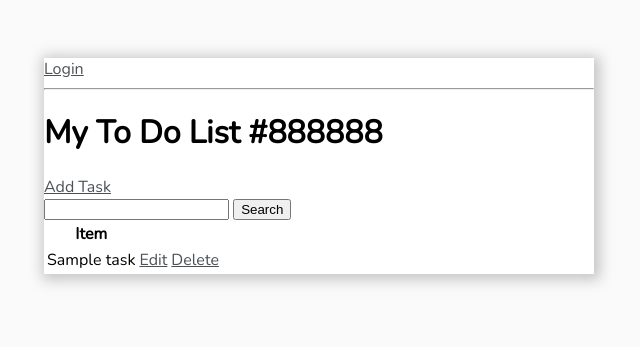
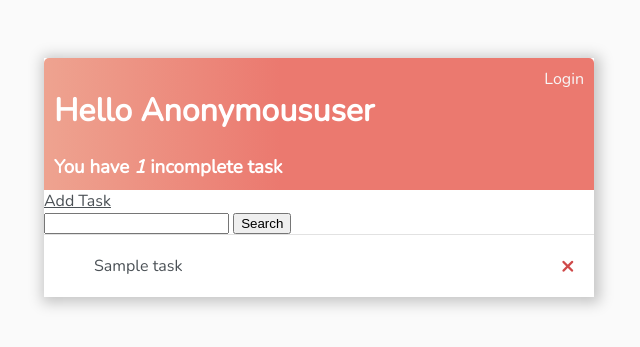
Before and after one commit to sdGuille/Dtodo, a Django app: template templates/task_list.html in a window 1280 px wide. Shown: the top 347 px of the page, without its empty margins (321-961 px from the left). Run offline with Django 4.2, Linux system fonts and the light colour scheme; the template is opened without the code that fills it: most values are stand-ins (such as "Sample title", 1, 10 or a date in 2020).

Commit message:
Update task_list.html

```diff
--- a/templates/task_list.html
+++ b/templates/task_list.html
@@ -1,14 +1,18 @@
 {% extends 'main.html' %}
 
 {% block content %}
+<div class="header-bar">
+    <div>
+        <h1>Hello {{request.user|title}}</h1>
+        <h3 style="margin:0">You have <i>{{count}}</i> incomplete task{{ count|pluralize:"s" }}</h3>
+    </div>
     {% if request.user.is_authenticated %}
-    <p>{{request.user}}</p>
         <a href="{% url 'logout' %}">Logout</a>
         {% else %}
             <a href="{% url 'login' %}">Login</a>
         {% endif %}
-<hr>
-<h1>My To Do List {{color}}</h1>
+</div>
+
 <a href="{% url 'task-create' %}">Add Task</a>
 
 <form method="GET">
@@ -16,20 +20,28 @@
     <input type="submit" value="Search">
 </form>
 
-<table>
-    <tr>
-        <th>Item</th>
-        <th></th>
-        <th></th>
-    </tr>
+<div class="task-items-wrapper">
     {% for task in tasks %}
-    <tr>
-        <td>{{task.title}}</td>
-        <td><a href="{% url 'task-update' task.id %}">Edit</a></td>
-        <td><a href="{% url 'task-delete' task.id %}">Delete</a></td>
-    </tr>
+        <div class="task-wrapper">
+            {% if task.complete %}
+                <div class="task-title">
+                    <div class="task-complete-icon"></div>
+                    <i><s><a href="{% url 'task-update' task.id %}">{{task}}</a></s></i>
+                </div>
+                <a class="delete-link" href="{% url 'task-delete' task.id %}">&#215;</a>
+            {% else %}
+            <div class="task-title">
+                <div class="task-incomplete-icon"></div>
+                <a href="{% url 'task-update' task.id %}">{{task}}</a>
+            </div>
+            <a class="delete-link" href="{% url 'task-delete' task.id %}">&#215;</a>
+            {% endif %}
+
+        </div>
         {% empty %}
         <h3>No items in list</h3>
     {% endfor %}
-</table>
-{% endblock %}
+</div>
+
+
+{% endblock content %}
```
Lines whose indentation alone changed are shown as unchanged.
